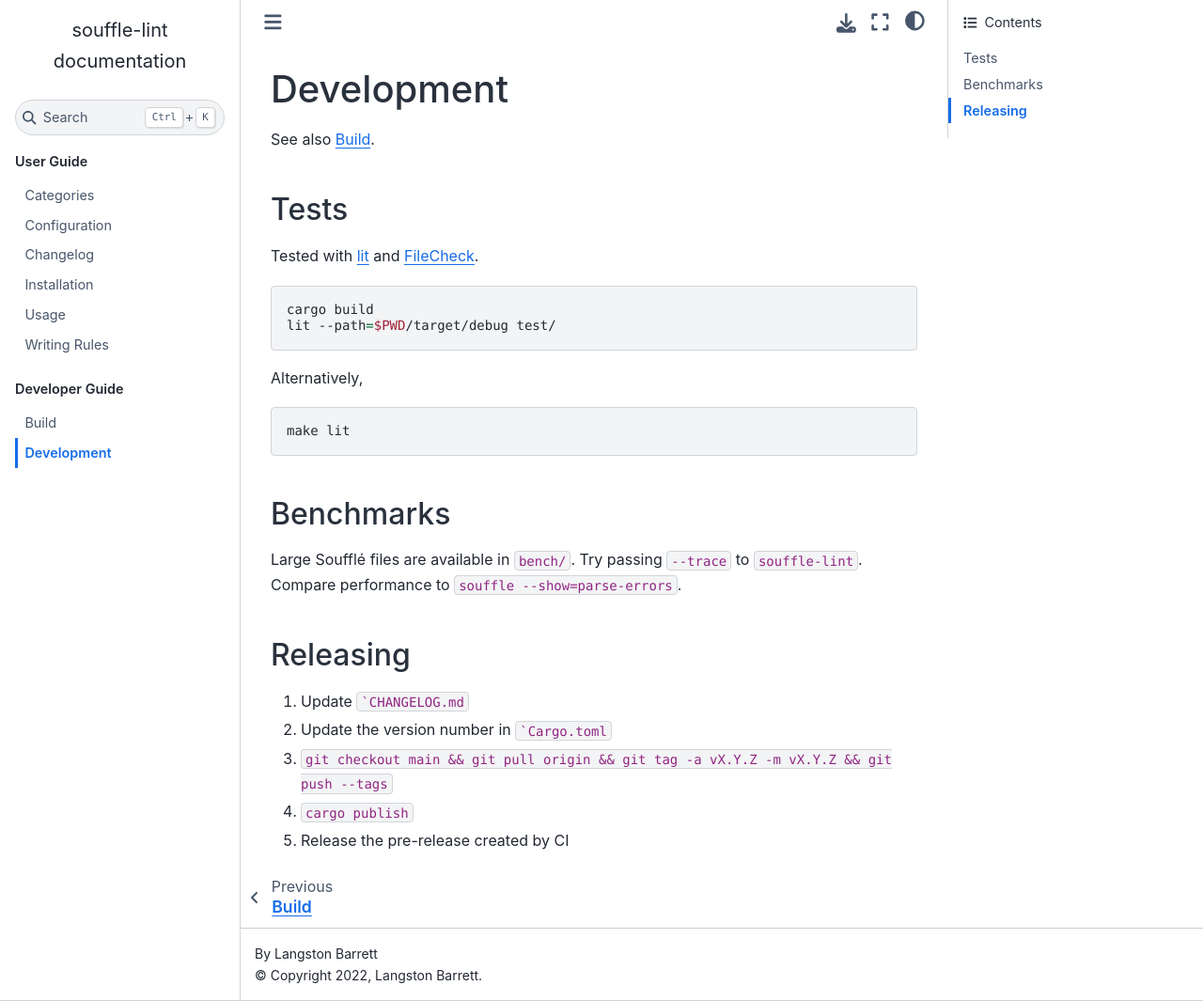
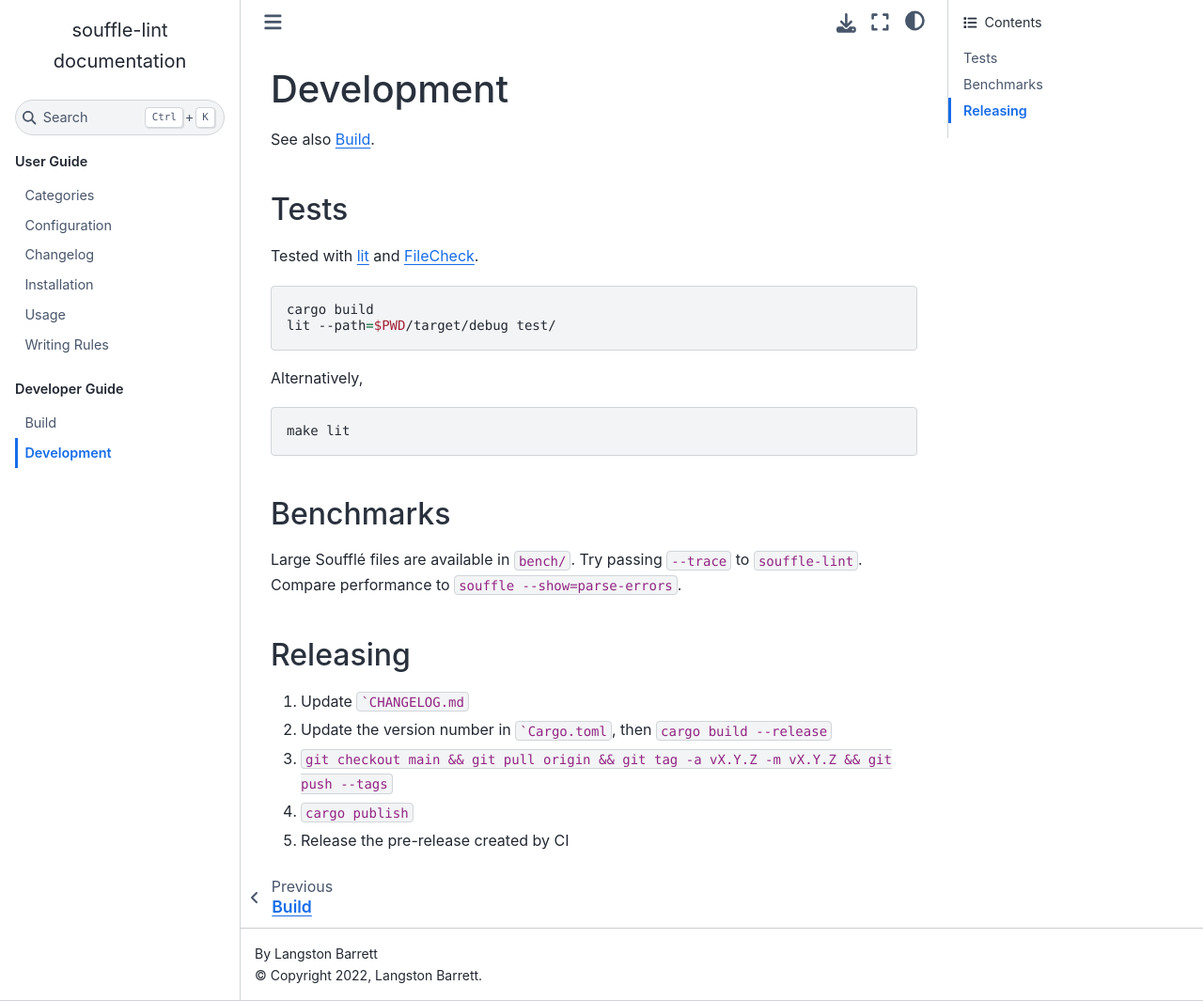
Before and after one commit to langston-barrett/souffle-lint, a Sphinx documentation site: the page built from doc/dev.rst, in a window 1280 px wide and 1065 px high. Shown: the whole window at 94% size. Built offline with Sphinx 7.4.7 and the Sphinx Book theme 1.1.4, drawn with Linux system fonts in a browser that asks for light colours.

Commit message:
doc/dev: Need to cargo build after updating version number

````diff
--- a/doc/dev.rst
+++ b/doc/dev.rst
@@ -31,7 +31,7 @@ Releasing
 =========
 
 1. Update ```CHANGELOG.md``
-2. Update the version number in ```Cargo.toml``
+2. Update the version number in ```Cargo.toml``, then ``cargo build --release``
 3. ``git checkout main && git pull origin && git tag -a vX.Y.Z -m vX.Y.Z && git push --tags``
 4. ``cargo publish``
 5. Release the pre-release created by CI
````
